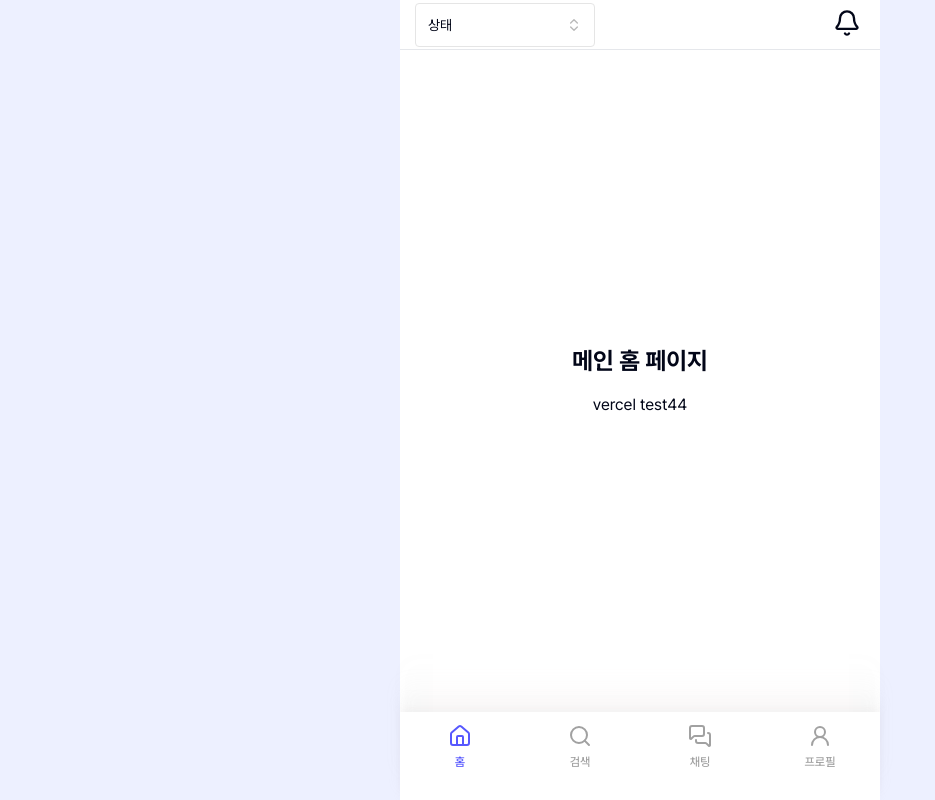
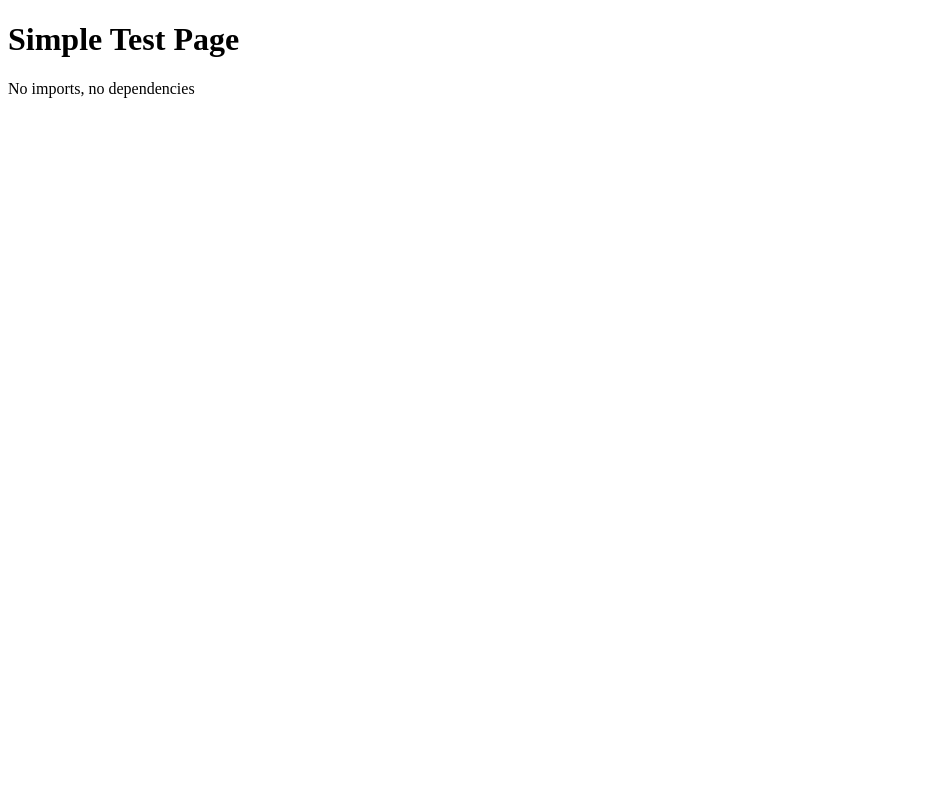
Before and after one commit to Kernel360/KFE3-e2e-WONDERFUL, a Next.js app in the folder apps/web/: page / in a window 1280 px wide. Shown: the whole page, without its empty margins (0-935 px from the left). Built offline with nearby package versions, Linux system fonts and the light colour scheme.

Commit message:
test:라우팅 최소화

```diff
--- a/apps/web/app/layout.tsx
+++ b/apps/web/app/layout.tsx
@@ -1,80 +1,88 @@
-import localFont from 'next/font/local';
+// import localFont from 'next/font/local';
 
-import type { Metadata, Viewport } from 'next';
+// import type { Metadata, Viewport } from 'next';
 
-import { MainLayout } from '@/components/layout';
+// import { MainLayout } from '@/components/layout';
 
-import QueryProvider from '@/lib/providers/query-provider';
+// import QueryProvider from '@/lib/providers/query-provider';
 
-import './globals.css';
+// import './globals.css';
 
-const pretendard = localFont({
-  src: '../public/fonts/PretendardVariable.woff2',
-  display: 'swap',
-  weight: '45 920',
-  style: 'normal',
-  variable: '--font-pretendard',
-});
+// const pretendard = localFont({
+//   src: '../public/fonts/PretendardVariable.woff2',
+//   display: 'swap',
+//   weight: '45 920',
+//   style: 'normal',
+//   variable: '--font-pretendard',
+// });
 
-const APP_NAME = '지역 경매 서비스';
-const APP_DEFAULT_TITLE = '지역 경매 서비스';
-const APP_TITLE_TEMPLATE = '%s - 경매앱';
-const APP_DESCRIPTION = '지역 기반 실시간 경매 플랫폼';
+// const APP_NAME = '지역 경매 서비스';
+// const APP_DEFAULT_TITLE = '지역 경매 서비스';
+// const APP_TITLE_TEMPLATE = '%s - 경매앱';
+// const APP_DESCRIPTION = '지역 기반 실시간 경매 플랫폼';
 
-// 클라이언트 컴포넌트와 서버 컴포넌트 분리
-export const metadata: Metadata = {
-  applicationName: APP_NAME,
-  title: {
-    default: APP_DEFAULT_TITLE,
-    template: APP_TITLE_TEMPLATE,
-  },
-  description: APP_DESCRIPTION,
-  manifest: '/manifest.webmanifest',
-  appleWebApp: {
-    capable: true,
-    statusBarStyle: 'default',
-    title: APP_DEFAULT_TITLE,
-  },
-  formatDetection: {
-    telephone: false,
-  },
-  openGraph: {
-    type: 'website',
-    siteName: APP_NAME,
-    title: {
-      default: APP_DEFAULT_TITLE,
-      template: APP_TITLE_TEMPLATE,
-    },
-    description: APP_DESCRIPTION,
-  },
-  twitter: {
-    card: 'summary',
-    title: {
-      default: APP_DEFAULT_TITLE,
-      template: APP_TITLE_TEMPLATE,
-    },
-    description: APP_DESCRIPTION,
-  },
-};
+// // 클라이언트 컴포넌트와 서버 컴포넌트 분리
+// export const metadata: Metadata = {
+//   applicationName: APP_NAME,
+//   title: {
+//     default: APP_DEFAULT_TITLE,
+//     template: APP_TITLE_TEMPLATE,
+//   },
+//   description: APP_DESCRIPTION,
+//   manifest: '/manifest.webmanifest',
+//   appleWebApp: {
+//     capable: true,
+//     statusBarStyle: 'default',
+//     title: APP_DEFAULT_TITLE,
+//   },
+//   formatDetection: {
+//     telephone: false,
+//   },
+//   openGraph: {
+//     type: 'website',
+//     siteName: APP_NAME,
+//     title: {
+//       default: APP_DEFAULT_TITLE,
+//       template: APP_TITLE_TEMPLATE,
+//     },
+//     description: APP_DESCRIPTION,
+//   },
+//   twitter: {
+//     card: 'summary',
+//     title: {
+//       default: APP_DEFAULT_TITLE,
+//       template: APP_TITLE_TEMPLATE,
+//     },
+//     description: APP_DESCRIPTION,
+//   },
+// };
 
-export const viewport: Viewport = {
-  themeColor: '#fff',
-  width: 'device-width',
-  initialScale: 1,
-  maximumScale: 1,
-  userScalable: false,
-};
+// export const viewport: Viewport = {
+//   themeColor: '#fff',
+//   width: 'device-width',
+//   initialScale: 1,
+//   maximumScale: 1,
+//   userScalable: false,
+// };
 
-const RootLayout = ({ children }: { children: React.ReactNode }) => {
+// const RootLayout = ({ children }: { children: React.ReactNode }) => {
+//   return (
+//     <html lang="ko" className={pretendard.variable}>
+//       <body className={pretendard.className} suppressHydrationWarning>
+//         <QueryProvider>
+//           <MainLayout>{children}</MainLayout>
+//         </QueryProvider>
+//       </body>
+//     </html>
+//   );
+// };
+
+// export default RootLayout;
+
+export default function RootLayout({ children }: { children: React.ReactNode }) {
   return (
-    <html lang="ko" className={pretendard.variable}>
-      <body className={pretendard.className} suppressHydrationWarning>
-        <QueryProvider>
-          <MainLayout>{children}</MainLayout>
-        </QueryProvider>
-      </body>
+    <html>
+      <body>{children}</body>
     </html>
   );
-};
-
-export default RootLayout;
+}
--- a/apps/web/app/page.tsx
+++ b/apps/web/app/page.tsx
@@ -1,9 +1,17 @@
 // 'use client';
 
-import HomePage from '@/pages/HomePage';
+// import HomePage from '@/pages/HomePage';
 
 const Page = () => {
-  return <HomePage />;
+  // return <HomePage />;
+  return (
+    <html>
+      <body>
+        <h1>Simple Test Page</h1>
+        <p>No imports, no dependencies</p>
+      </body>
+    </html>
+  );
 };
 
 export default Page;
```
